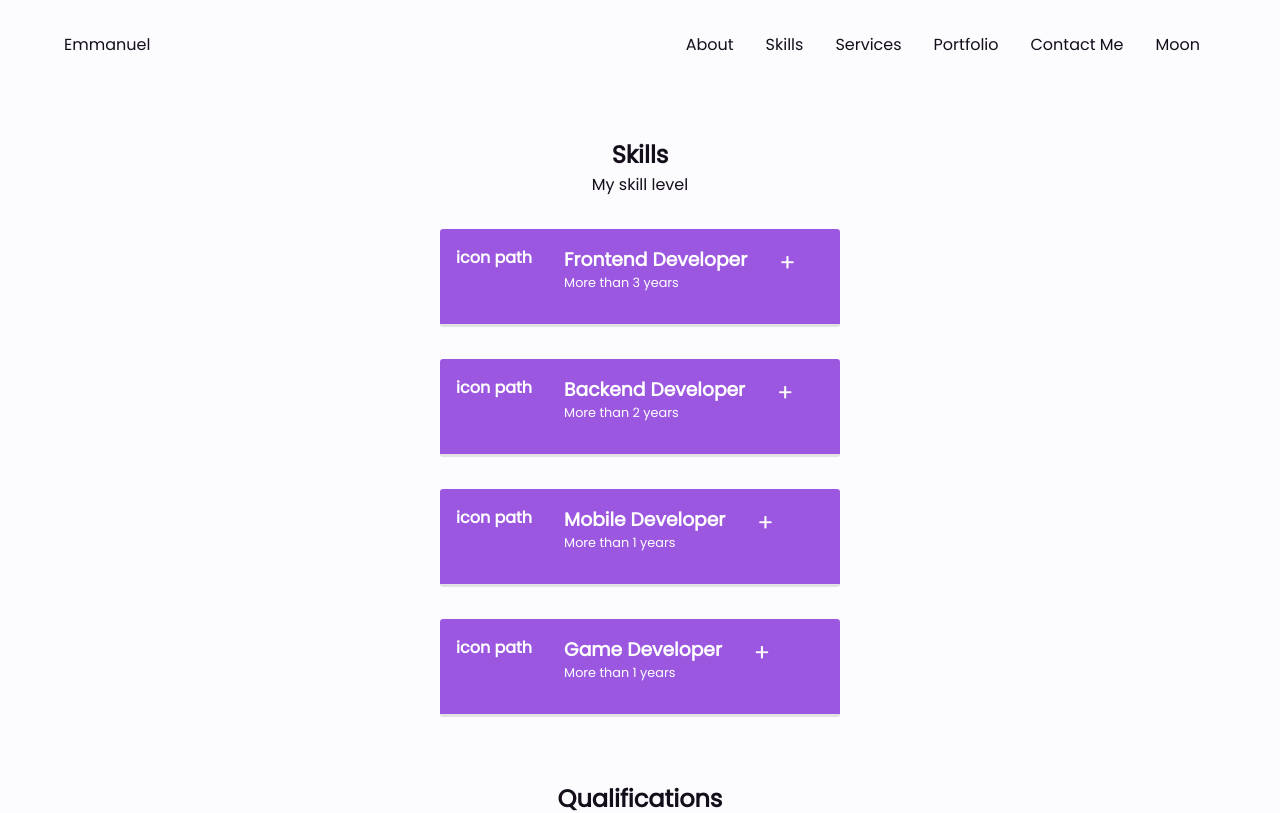
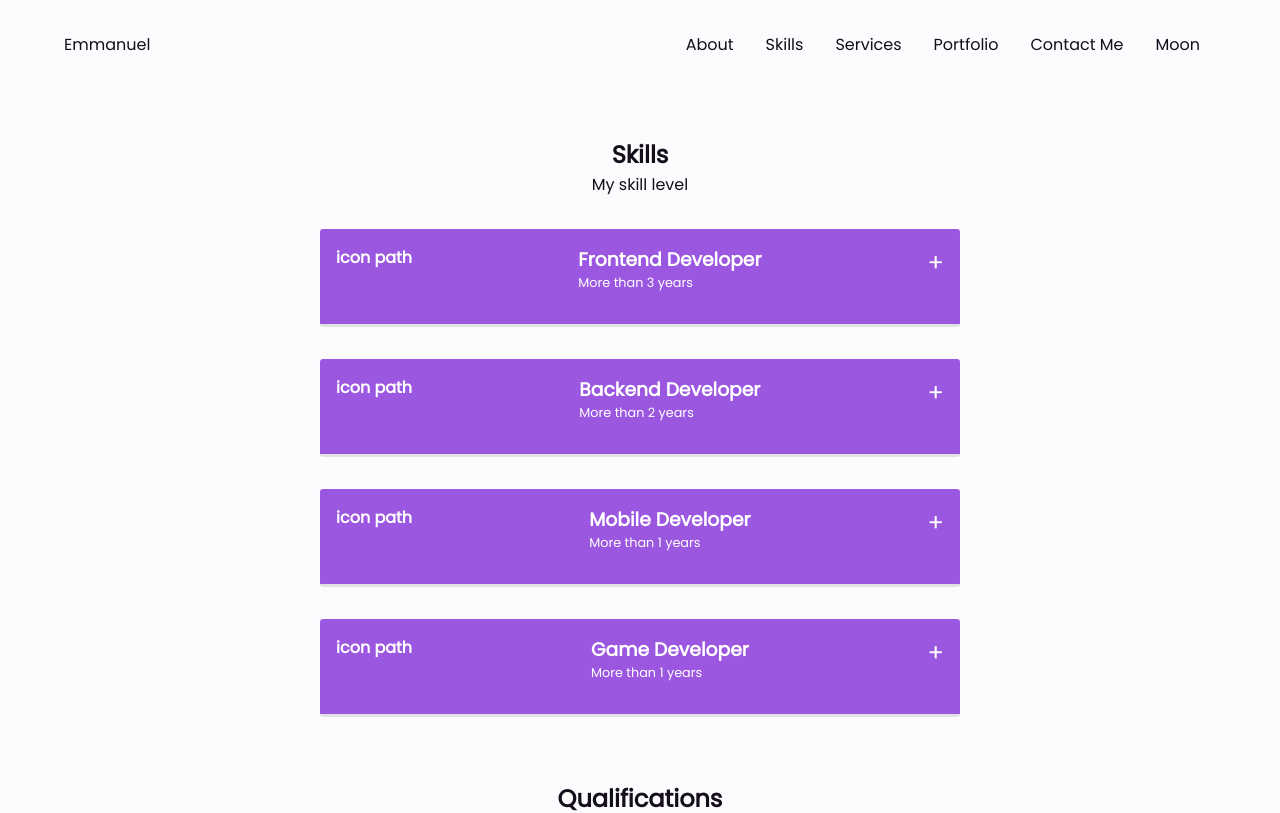
Before and after one commit to auleki/portfolio-ts, a React (Create React App) app: page /skills in a window 1280 px wide. Shown: the top 813 px of the page. Built offline with nearby package versions, Linux system fonts and the light colour scheme.

Commit message:
cleaning up the header comp

```diff
--- a/src/component/constants.ts
+++ b/src/component/constants.ts
@@ -20,7 +20,8 @@ export const colors = {
     cardText: "#fff",
     buttonBg: "#ff4335",
     buttonText: "#fff",
-    border: "#1E0538"
+    border: "#1E0538",
+    accordionShadow: "rgba(0, 0, 0, .6)"
   },
   light: {
     text: "#140e1b",
@@ -31,7 +32,8 @@ export const colors = {
     cardText: "#fff",
     buttonBg: "#9c57e0",
     buttonText: "#fff",
-    border: "#E2E2E2"
+    border: "#E2E2E2",
+    accordionShadow: "rgba(200, 200, 200, .8)"
   },
 };
 
--- a/src/component/pages/Header.tsx
+++ b/src/component/pages/Header.tsx
@@ -3,11 +3,12 @@ import { useContext } from "react"
 import MeImg from "../../assets/me.png"
 import { ThemeContext } from "../../contexts/ThemeContext"
 import { Link } from "react-router-dom"
+import { shortStory } from "../../dataBank"
 
 const Header = () => {
   const { darkTheme } = useContext(ThemeContext)
   return (
-    <div>
+    // <div>
     <PageContainer>
       <SHeader>
         <ul className="socialConnects">
@@ -17,15 +18,9 @@ const Header = () => {
         <section className="devInfo">
           <STitle>Hey I'm Emmanuel</STitle>
           <SSubTitle>{darkTheme ? "Game" : "Software"} Developer by {darkTheme ? "night" : "day"}</SSubTitle>
-            {darkTheme
-              ? (<SParagraph>After building web applications for 3+ years my mind yarned to
-                for a challenge to impact more and flesh out some of the ideas I've been working on
-              </SParagraph>)
-              : (<SParagraph>Started out as a UI developer
-                designing with Figma, but I hungered to
-                achieve more so I pushed further into web
-                development and grew into a Software Developer.
-              </SParagraph>)}
+          <SParagraph>
+            {darkTheme ? shortStory.gameDev : shortStory.softwareDev}
+          </SParagraph>
           <Link to="/contact">
             <SButton>Contact me</SButton>
           </Link>
@@ -50,7 +45,6 @@ const Header = () => {
         </section>
       </SHeader>
     </PageContainer>
-    </div>
   )
 }
 
--- a/src/component/styledComponents.ts
+++ b/src/component/styledComponents.ts
@@ -1,5 +1,7 @@
 import styled, { css, keyframes } from "styled-components";
+import { PageContainerProps } from "../global";
 import { colors, fonts } from "./constants";
+
 
 export const Shaker = keyframes`
   0% {
@@ -31,9 +33,9 @@ export const Hover = keyframes`
     transform: translateY(0rem);
   }
 
-  30% {
-    color: ${colors.general.red};
-    transform: translateY(-.3rem);
+  60% {
+    /* color: ${colors.general.black}; */
+    transform: translateY(-.2rem);
   }
 
   100% {
@@ -47,6 +49,7 @@ export const SHeader = styled.div(
     display: grid;
     grid-template-columns: 1fr 3fr 3fr;
     place-items: center;
+    margin-top: 10%;
 
     h1 {
       font-size: 3.5rem;
@@ -93,6 +96,16 @@ export const SHeader = styled.div(
         display: flex;
         margin-top: 1rem;
         gap: 2rem;
+      }
+    }
+
+    @media (max-width: 546px) {
+      .devInfo {
+        a {
+          display: block;
+          width: 100%;
+          text-align: center;
+        }
       }
     }
   `
@@ -165,13 +178,18 @@ export const SParagraph = styled.p(
   `
 );
 
-export const PageContainer = styled.div(
-  (props) => css`
+export const PageContainer = styled.div<PageContainerProps>(
+  ({ theme, alignItems }) => css`
     padding: 2rem 4rem;
-    background: ${props.theme.body};
-    color: ${props.theme.text};
+    background: ${theme.body};
+    display: flex;
+    flex-direction: column;
+    color: ${theme.text};
     width: 100%;
     min-height: 100vh;
+    align-items: ${alignItems || 'inherit'};
+    /* align-items: center; */
+
     /* box-shadow: 4px 10px 5px rgba(0, 0, 0, 0.2); */
     /* max-width: 768px; */
 
@@ -347,15 +365,19 @@ export const SSkillsListing = styled.section(
     display: flex;
     flex-direction: column;
     justify-content: space-between;
-    width: 25rem;
+    width: 40rem;
     color: ${theme.buttonText};
     background: ${theme.buttonBg};
     padding: 1rem;
     border-radius: .2rem;
     cursor: pointer;
     border-bottom: ${theme.border} .2rem solid;
+    transition: transform 200ms ease-out;
 
-
+   &:hover {
+     box-shadow: 4px 4px 15px 5px ${theme.accordionShadow};
+     transform: translateY(-.3rem);
+   }
 
     .skill,
     .subSkills,
@@ -370,8 +392,10 @@ export const SSkillsListing = styled.section(
     .skill {
       gap: 2rem;
       margin-bottom: 1rem;
+      display: flex;
+      justify-content: space-between;
+       &:hover {
 
-       &:hover {
       .activeIndicator {
       /* transform: scale(1.5); */
       cursor: pointer;
--- a/src/dataBank.tsx
+++ b/src/dataBank.tsx
@@ -1,4 +1,4 @@
-import { ProjectType, ServiceType, SkillType } from "./global";
+import { ProjectType, ServiceType, ShortStoryType, SkillType } from "./global";
 
 export const listOfSkills: SkillType[] = [
   {
@@ -125,3 +125,8 @@ export const listOfProjects: ProjectType[] = [
     repoLink: "https://github.com/auleki/lynks"
   }
 ]
+
+export const shortStory: ShortStoryType = {
+  gameDev: "After building web applications for 3+ years my mind yarned to for a challenge to impact more and flesh out some of the ideas I've been working on",
+  softwareDev: "Started out as a UI developer designing with Figma, but I hungered to achieve more so I pushed further into web development and grew into a Software Developer."
+}
--- a/src/layout/SkillListing.tsx
+++ b/src/layout/SkillListing.tsx
@@ -1,12 +1,12 @@
 import { useState } from "react"
 import { SSkillsListing } from "../component/styledComponents"
-import { SkillProps, SkillType } from "../global"
+import { SkillProps } from "../global"
 import SubSkill from "./SubSkill"
 
-const SkillListing = (props: SkillProps) => {
+const SkillListing = ({ skill, key }: SkillProps) => {
   // const [isActive, setIsActive] = useState<boolean>(false)
   const [clicked, setClicked] = useState<boolean | number | null>(false)
-  const { skill, key } = props
+  // const { skill, key } = props
   const openAccordion = (index: number) => {
     if (clicked === index) {
       return setClicked(null)
@@ -14,8 +14,8 @@ const SkillListing = (props: SkillProps) => {
     setClicked(index)
   }
   return (
-    <SSkillsListing>
-      <div className="skill" onClick={() => openAccordion(props.key)}>
+    <SSkillsListing onClick={() => openAccordion(key)}>
+      <div className="skill">
         <div className="logo">
           <h4>{skill.icon}</h4>
         </div>
@@ -28,7 +28,7 @@ const SkillListing = (props: SkillProps) => {
       {key === clicked && (<section className="subSkills">
         {skill.subSkill.map((skill, i) => <SubSkill key={i} name={skill.name} logo={skill.logo} />)}
       </section>)}
-    </SSkillsListing>
+    </SSkillsListing >
   )
 }
 
```
Also changed, not shown: src/global.d.ts (+10 -0 lines). Lines whose indentation alone changed are shown as unchanged.
